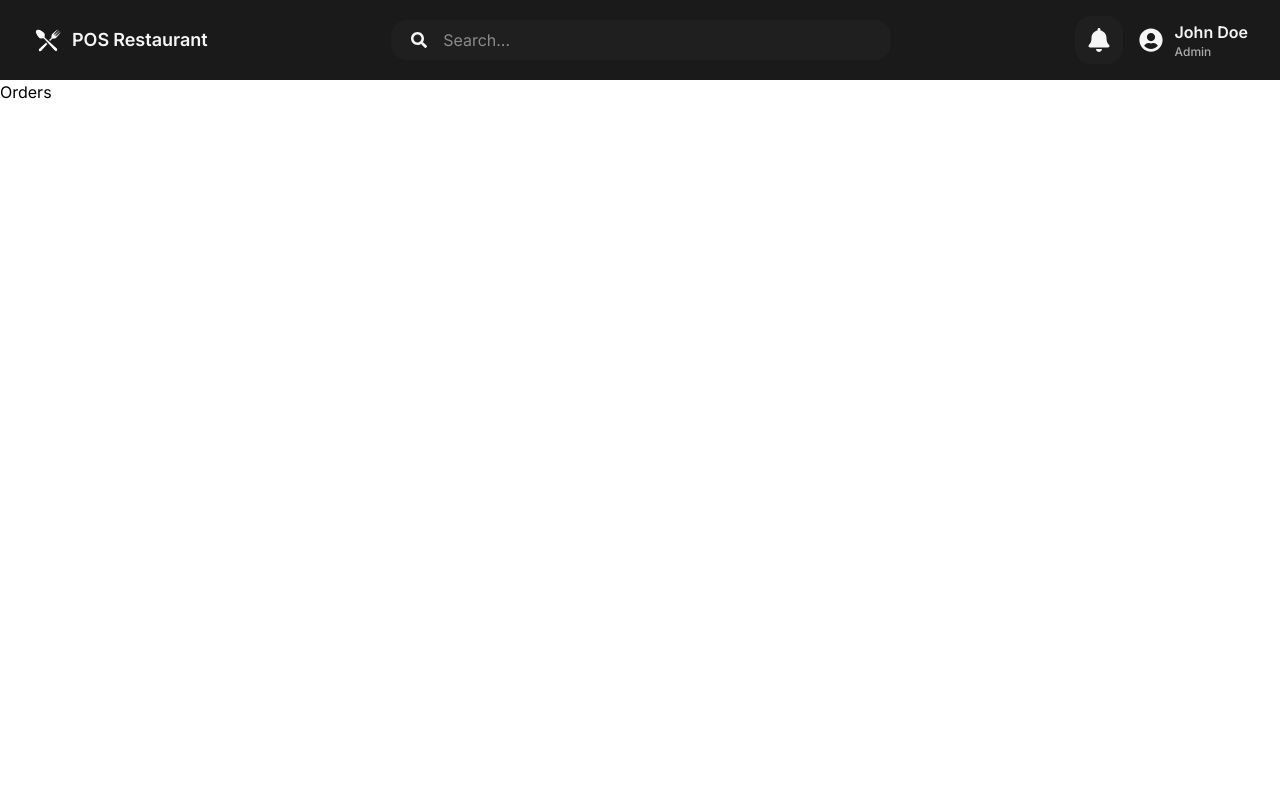
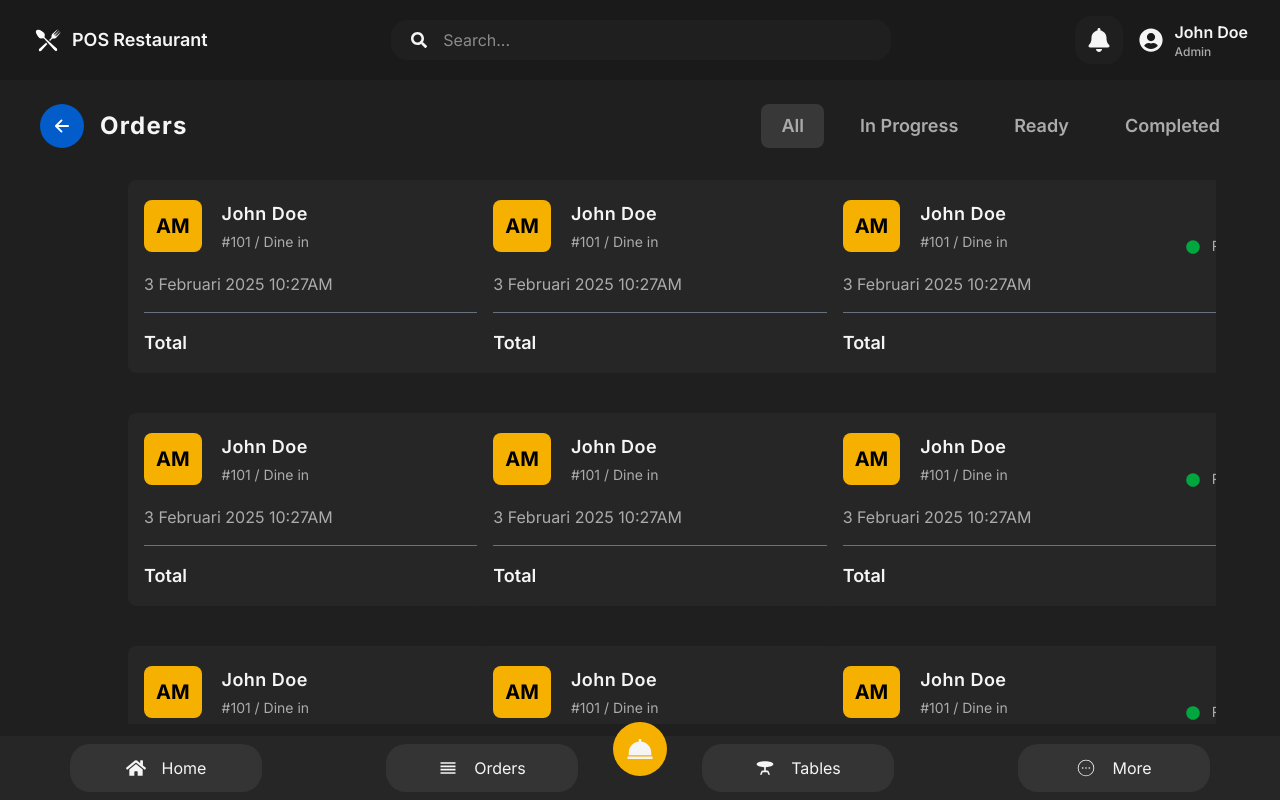
Before and after one commit to Maestro1982/pos-restaurant, a React (Vite) app in the folder pos-frontend-react/: page /orders in a window 1280 px wide. Built offline with nearby package versions, Linux system fonts and the light colour scheme.

Commit message:
Working on Orders page UI Design

```diff
--- a/pos-frontend-react/src/components/home/MiniCard.tsx
+++ b/pos-frontend-react/src/components/home/MiniCard.tsx
@@ -23,7 +23,9 @@ const MiniCard = ({ title, icon: Icon, number, footerNum }: MiniCardProps) => {
         </button>
       </div>
       <div>
-        <span className='text-[#f5f5f5] text-4xl font-bold mt-5'>{number}</span>
+        <span className='text-[#f5f5f5] text-4xl font-bold mt-5'>
+          {title === 'Total Earnings' ? `€${number}` : number}
+        </span>
         <p className='text-[#f5f5f5] text-lg mt-2'>
           {' '}
           <span className='text-[#02ca3a]'>{footerNum}</span> since yesterday
--- a/pos-frontend-react/src/components/home/OrderList.tsx
+++ b/pos-frontend-react/src/components/home/OrderList.tsx
@@ -18,8 +18,8 @@ const OrderList = () => {
             Table Nr: 3
           </span>
         </div>
-        <div className='flex flex-col items-start gap-1'>
-          <span className='text-green-600 px-4'>
+        <div className='flex flex-col items-end gap-2'>
+          <span className='text-green-600'>
             <FaCheckDouble className='inline mr-2' /> Ready
           </span>
           <span className='text-[#ababab] text-sm'>
--- /dev/null
+++ b/pos-frontend-react/src/components/orders/OrderCard.tsx
@@ -0,0 +1,41 @@
+import { FaCheckDouble, FaCircle } from 'react-icons/fa';
+
+const OrderCard = () => {
+  return (
+    <div className='w-[500px] bg-[#262626] p-4 rounded-lg mb-4'>
+      <div className='flex items-center gap-5'>
+        <button className='bg-[#f6b100] p-3 text-xl font-bold rounded-lg'>
+          AM
+        </button>
+        <div className='flex items-center justify-between w-[100%]'>
+          <div className='flex flex-col items-start gap-1'>
+            <span className='text-[#f5f5f5] text-lg font-semibold tracking-wide'>
+              John Doe
+            </span>
+            <span className='text-[#ababab] text-sm'>#101 / Dine in</span>
+          </div>
+
+          <div className='flex flex-col items-end gap-2'>
+            <span className='text-green-600 bg-[#2e4a40] px-2 py-1 rounded-lg'>
+              <FaCheckDouble className='inline mr-2' /> Ready
+            </span>
+            <span className='text-[#ababab] text-sm'>
+              <FaCircle className='inline mr-2 text-green-600' /> Ready to serve
+            </span>
+          </div>
+        </div>
+      </div>
+      <div className='flex items-center justify-between mt-4 text-[#ababab]'>
+        <span>3 Februari 2025 10:27AM</span>
+        <span>8 items</span>
+      </div>
+
+      <hr className='mt-4 border-t-1 border-gray-500' />
+      <div className='flex items-center justify-between mt-4'>
+        <h1 className='text-[#f5f5f5] text-lg font-semibold'>Total</h1>
+        <span className='text-[#f5f5f5] text-lg font-semibold'>€250.00</span>
+      </div>
+    </div>
+  );
+};
+export default OrderCard;
--- /dev/null
+++ b/pos-frontend-react/src/components/shared/BackButton.tsx
@@ -0,0 +1,15 @@
+import { useNavigate } from 'react-router-dom';
+import { IoArrowBackOutline } from 'react-icons/io5';
+
+const BackButton = () => {
+  const navigate = useNavigate();
+  return (
+    <button
+      className='bg-[#025cca] p-3 text-xl font-bold rounded-full text-white cursor-pointer'
+      onClick={() => navigate(-1)}
+    >
+      <IoArrowBackOutline />
+    </button>
+  );
+};
+export default BackButton;
--- a/pos-frontend-react/src/components/shared/BottomNav.tsx
+++ b/pos-frontend-react/src/components/shared/BottomNav.tsx
@@ -1,20 +1,31 @@
+import { useNavigate } from 'react-router-dom';
 import { FaHome } from 'react-icons/fa';
 import { MdOutlineReorder, MdTableBar } from 'react-icons/md';
 import { CiCircleMore } from 'react-icons/ci';
 import { BiSolidDish } from 'react-icons/bi';
 
 const BottomNav = () => {
+  const navigate = useNavigate();
   return (
     <div className='fixed bottom-0 left-0 right-0 bg-[#262626] p-2 flex justify-around h-16'>
-      <button className='text-[#f5f5f5] bg-[#343434] w-[12rem] rounded-[1.25rem] flex items-center justify-center'>
+      <button
+        className='text-[#f5f5f5] bg-[#343434] w-[12rem] rounded-[1.25rem] flex items-center justify-center'
+        onClick={() => navigate('/')}
+      >
         <FaHome className='inline mr-4' size={20} />
         <span>Home</span>
       </button>
-      <button className='text-[#f5f5f5] bg-[#343434] w-[12rem] rounded-[1.25rem] flex items-center justify-center'>
+      <button
+        className='text-[#f5f5f5] bg-[#343434] w-[12rem] rounded-[1.25rem] flex items-center justify-center'
+        onClick={() => navigate('/orders')}
+      >
         <MdOutlineReorder className='inline mr-4' size={20} />
         <span>Orders</span>
       </button>
-      <button className='text-[#f5f5f5] bg-[#343434] w-[12rem] rounded-[1.25rem] flex items-center justify-center'>
+      <button
+        className='text-[#f5f5f5] bg-[#343434] w-[12rem] rounded-[1.25rem] flex items-center justify-center'
+        onClick={() => navigate('/tables')}
+      >
         <MdTableBar className='inline mr-4' size={20} />
         <span>Tables</span>
       </button>
--- a/pos-frontend-react/src/pages/Orders.tsx
+++ b/pos-frontend-react/src/pages/Orders.tsx
@@ -1,4 +1,71 @@
+import { useState } from 'react';
+
+import OrderCard from '../components/orders/OrderCard';
+import BackButton from '../components/shared/BackButton';
+import BottomNav from '../components/shared/BottomNav';
+
 const Orders = () => {
-  return <div>Orders</div>;
+  const [status, setStatus] = useState<string>('all');
+  return (
+    <section className='bg-[#1f1f1f] h-[calc(100vh-5rem)] overflow-hidden'>
+      <div className='flex items-center justify-between px-10 py-4 mt-2'>
+        <div className='flex items-center gap-4'>
+          <BackButton />
+          <h1 className='text-[#f5f5f5] text-2xl font-bold tracking-wider'>
+            Orders
+          </h1>
+        </div>
+        <div className='flex items-center justify-around gap-4'>
+          <button
+            className={`text-[#ababab] text-lg  rounded-lg px-5 py-2 font-semibold ${
+              status === 'all' && 'bg-[#383838]'
+            }`}
+            onClick={() => setStatus('all')}
+          >
+            All
+          </button>
+          <button
+            className={`text-[#ababab] text-lg  rounded-lg px-5 py-2 font-semibold ${
+              status === 'progress' && 'bg-[#383838]'
+            }`}
+            onClick={() => setStatus('progress')}
+          >
+            In Progress
+          </button>
+          <button
+            className={`text-[#ababab] text-lg  rounded-lg px-5 py-2 font-semibold ${
+              status === 'ready' && 'bg-[#383838]'
+            }`}
+            onClick={() => setStatus('ready')}
+          >
+            Ready
+          </button>
+          <button
+            className={`text-[#ababab] text-lg  rounded-lg px-5 py-2 font-semibold ${
+              status === 'completed' && 'bg-[#383838]'
+            }`}
+            onClick={() => setStatus('completed')}
+          >
+            Completed
+          </button>
+        </div>
+      </div>
+      <div className='grid grid-cols-3 gap-6 px-16 py-4 overflow-y-scroll scrollbar-hide h-[70vh] w-full max-w-[calc(100%-8rem)] mx-auto'>
+        <OrderCard />
+        <OrderCard />
+        <OrderCard />
+        <OrderCard />
+        <OrderCard />
+        <OrderCard />
+        <OrderCard />
+        <OrderCard />
+        <OrderCard />
+        <OrderCard />
+        <OrderCard />
+        <OrderCard />
+      </div>
+      <BottomNav />
+    </section>
+  );
 };
 export default Orders;
```
